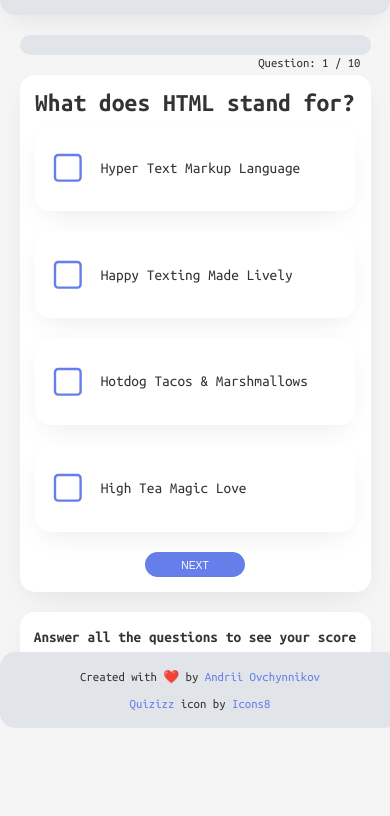
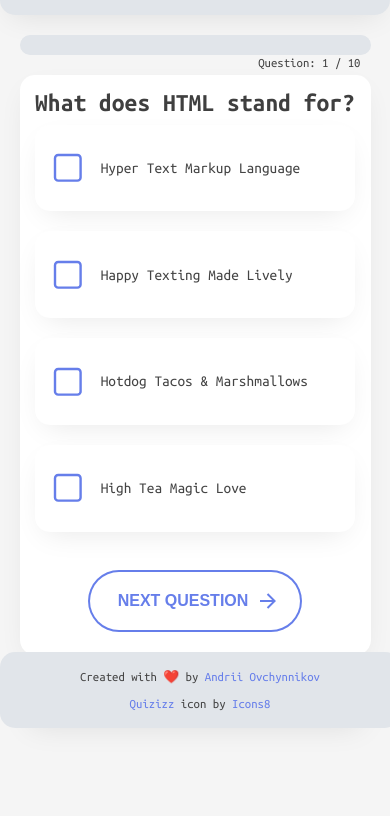
Before and after one commit to Polibeerex/Interactive-Quiz, a plain HTML site: page index.html in a window 390 px wide. Shown: the part 116-932 px from the top of the page. Before the commit the page ends 869 px from the top, so only its background shows below. Drawn offline with Linux system fonts and the light colour scheme.

Commit message:
Update of buttons design

```diff
--- a/index.html
+++ b/index.html
@@ -43,7 +43,18 @@
                 <h2>Question will appear here</h2>
                 <!-- Options will be dynamically populated here -->
             </div>
-            <button id="next-question">NEXT</button>
+            <button id="next-question"> <svg viewBox="0 0 24 24" class="arr-2" xmlns="http://www.w3.org/2000/svg">
+                    <path
+                        d="M16.1716 10.9999L10.8076 5.63589L12.2218 4.22168L20 11.9999L12.2218 19.778L10.8076 18.3638L16.1716 12.9999H4V10.9999H16.1716Z">
+                    </path>
+                </svg>
+                <span class="text">NEXT QUESTION</span>
+                <span class="circle"></span>
+                <svg viewBox="0 0 24 24" class="arr-1" xmlns="http://www.w3.org/2000/svg">
+                    <path
+                        d="M16.1716 10.9999L10.8076 5.63589L12.2218 4.22168L20 11.9999L12.2218 19.778L10.8076 18.3638L16.1716 12.9999H4V10.9999H16.1716Z">
+                    </path>
+                </svg></button>
         </section>
 
         <!-- Result -->
--- a/style.css
+++ b/style.css
@@ -3,7 +3,7 @@
 body {
   font-family: "Ubuntu Mono", "Roboto", sans-serif;
   background-color: #f5f5f5;
-  color: #333;
+  color: #444444;
   margin: 0;
   padding: 0;
   padding-bottom: 70px; /* This prevents the footer from overlapping the content */
@@ -90,9 +90,12 @@ a {
   align-items: center;
   width: 50px;
   height: 50px;
-  border-radius: 25px;
-  background: linear-gradient(225deg, #667eea, #9f7aea);
-  box-shadow: -4px 4px 20px rgb(63, 40, 87), 4px -4px 20px #9987da;
+  border-radius: 50%;
+  background: linear-gradient(225deg, #dacdff, #8b78b8);
+}
+
+#mute-button-icon {
+  color: rgb(65, 65, 65);
 }
 
 #progress-bar {
@@ -115,7 +118,6 @@ a {
   right: 10px;
   top: 75%;
   transform: translateY(-50%);
-  color: #333;
 }
 
 #quiz-container {
@@ -132,32 +134,7 @@ a {
 #quiz-container h2 {
   text-align: center;
   font-size: 2rem;
-  color: #333;
-}
-
-#next-question {
-  display: block;
-  width: 200px;
-  height: 50px;
-  margin: 20px auto;
-  background-color: #667eea;
-  color: #ffffff;
-  border: none;
-  border-radius: 25px;
-  cursor: pointer;
-  transition: background-color 0.3s ease;
-  font-size: 1.5em;
-  text-align: center;
-  line-height: 50px;
-  transition: all 0.1s ease; /* Add transition for smooth animation */
-}
-
-#next-question:active {
-  transform: scale(0.9); /* Reduce size when button is pressed */
-}
-
-#next-question:hover {
-  background-color: #5a67d8;
+  color: #3f3f3f;
 }
 
 #result {
@@ -166,7 +143,6 @@ a {
   box-shadow: 0px 10px 30px -10px rgba(0, 0, 0, 0.1);
   padding: 20px;
   text-align: center;
-  color: #333;
 }
 
 /* styles for the final result text */
@@ -183,9 +159,98 @@ a {
   display: none !important;
 }
 
+#next-question {
+  position: relative;
+  display: flex;
+  align-items: center;
+  gap: 4px;
+  margin: 20px 0;
+  padding: 16px 36px;
+  border: 4px solid;
+  border-color: transparent;
+  font-size: 16px;
+  background-color: inherit;
+  border-radius: 100px;
+  font-weight: 600;
+  color: #667eea;
+  box-shadow: 0 0 0 2px #667eea;
+  cursor: pointer;
+  overflow: hidden;
+  transition: all 0.6s cubic-bezier(0.23, 1, 0.32, 1);
+}
+
+#next-question svg {
+  position: absolute;
+  width: 24px;
+  fill: #667eea;
+  z-index: 9;
+  transition: all 0.8s cubic-bezier(0.23, 1, 0.32, 1);
+}
+
+#next-question .arr-1 {
+  right: 16px;
+}
+
+#next-question .arr-2 {
+  left: -25%;
+}
+
+#next-question .circle {
+  position: absolute;
+  top: 50%;
+  left: 50%;
+  transform: translate(-50%, -50%);
+  width: 20px;
+  height: 20px;
+  background-color: #667eea;
+  border-radius: 50%;
+  opacity: 0;
+  transition: all 0.8s cubic-bezier(0.23, 1, 0.32, 1);
+}
+
+#next-question .text {
+  position: relative;
+  z-index: 1;
+  transform: translateX(-12px);
+  transition: all 0.8s cubic-bezier(0.23, 1, 0.32, 1);
+}
+
+#next-question:hover {
+  box-shadow: 0 0 0 12px transparent;
+  color: #212121;
+  border-radius: 12px;
+}
+
+#next-question:hover .arr-1 {
+  right: -25%;
+}
+
+#next-question:hover .arr-2 {
+  left: 16px;
+}
+
+#next-question:hover .text {
+  transform: translateX(12px);
+}
+
+#next-question:hover svg {
+  fill: #212121;
+}
+
+#next-question:active {
+  scale: 0.95;
+  box-shadow: 0 0 0 4px #667eea;
+}
+
+#next-question:hover .circle {
+  width: 220px;
+  height: 220px;
+  opacity: 1;
+}
+
+
 footer {
   background-color: #e1e5ea;
-  color: #333;
   text-align: center;
   padding: 10px;
   position: fixed;
@@ -230,15 +295,6 @@ footer {
     justify-content: space-between; /* This spaces out the items evenly */
   }
 
-  #next-question {
-    width: 100px; /* Reduce width */
-    height: 25px; /* Reduce height */
-    font-size: 0.8em; /* Reduce font size */
-    line-height: 25px;
-    margin: 0 auto;
-    margin-bottom: 10px; /* Add some margin at the bottom */
-  }
-
   #result {
     padding: 5px; /* Reduce padding */
   }
@@ -250,7 +306,6 @@ footer {
   .setting-button {
     width: 30px; /* Reduce width */
     height: 30px; /* Reduce height */
-    border-radius: 15px; /* Reduce border radius */
   }
 
   #result h2 {
```
